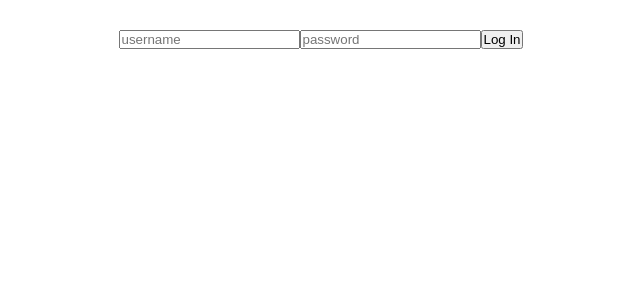
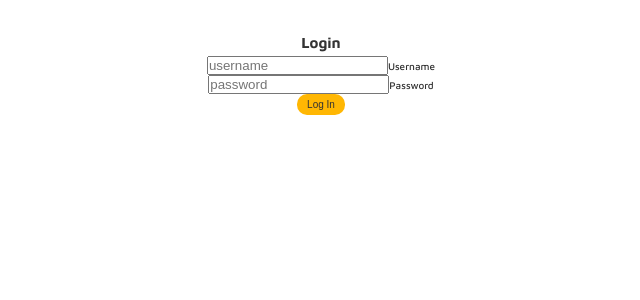
Before and after one commit to jordan-romero/habitual-frontend, a React (Create React App) app: page /login in a window 1280 px wide. Shown: the top 300 px of the page, without its empty margins (319-959 px from the left). Built offline with nearby package versions, Linux system fonts and the light colour scheme.

Commit message:
updates login form

```diff
--- /dev/null
+++ b/sass/pages/_authforms.scss
@@ -0,0 +1,55 @@
+.auth-form {
+
+    &__group:not(:last-child) {
+        margin-bottom: 2rem;
+    }
+
+    &__input {
+        font-size: 1.5rem;
+        font-family: inherit;
+        color: inherit;
+        padding: 1.5rem 2rem;
+        border-radius: 2px;
+        background-color: rgba($color-white, .5);
+        border: none;
+        border-bottom: 3px solid transparent;
+        width: 90%;
+        display: block;
+        transition: all .3s;
+
+        @include respond(tab-port) {
+            width: 100%;
+        }
+
+        &:focus {
+            outline: none;
+            box-shadow: 0 1rem 2rem rgba($color-black, .1);
+            border-bottom: 3px solid $color-primary;
+        }
+
+        &:focus:invalid {
+            border-bottom: 3px solid $color-secondary-dark;
+        }
+
+        &::-webkit-input-placeholder {
+            color: $color-grey-dark-2;
+        }
+    }
+
+
+    &__label {
+        font-size: 1.2rem;
+        font-weight: 700;
+        margin-left: 2rem;
+        margin-top: .7rem;
+        display: block;
+        transition: all .3s;
+    }
+
+    &__input:placeholder-shown + &__label {
+        opacity: 0;
+        visibility: hidden;
+        transform: translateY(-4rem);
+    }
+
+}
--- a/src/components/Login.js
+++ b/src/components/Login.js
@@ -26,13 +26,27 @@ onSubmit = e => {
 
   render() {
     return (
-      <div>
-        <form onSubmit={this.onSubmit}>
-          <input placeholder="username" value={this.state.username} name="username" type="text" onChange={this.onChange} />
-          <input placeholder="password" value={this.state.password} name="password" type="password" onChange={this.onChange} />
-          <input type="submit" value="Log In"/>
+      <>
+        <form className='auth-form' onSubmit={this.onSubmit}>
+          <div class="u-margin-bottom-medium">
+            <h2 class="heading-secondary">
+                Login
+            </h2>
+          </div>
+          <div class="auth-form__group">
+            <input placeholder="username" value={this.state.username} name="username" type="text" onChange={this.onChange} />
+            <label for="username" class="auth-form__label">Username</label>
+          </div>
+          <div class="auth-form__group">
+            <input placeholder="password" value={this.state.password} name="password" type="password" onChange={this.onChange} />
+            <label for="password" class="auth-form__label">Password</label>
+          </div>
+          <div class="auth-form__group">
+            <input className='btn btn--small' type="submit" value="Log In"/>
+          </div>
+
         </form>
-      </div>
+      </>
     )
   }
 }
```
